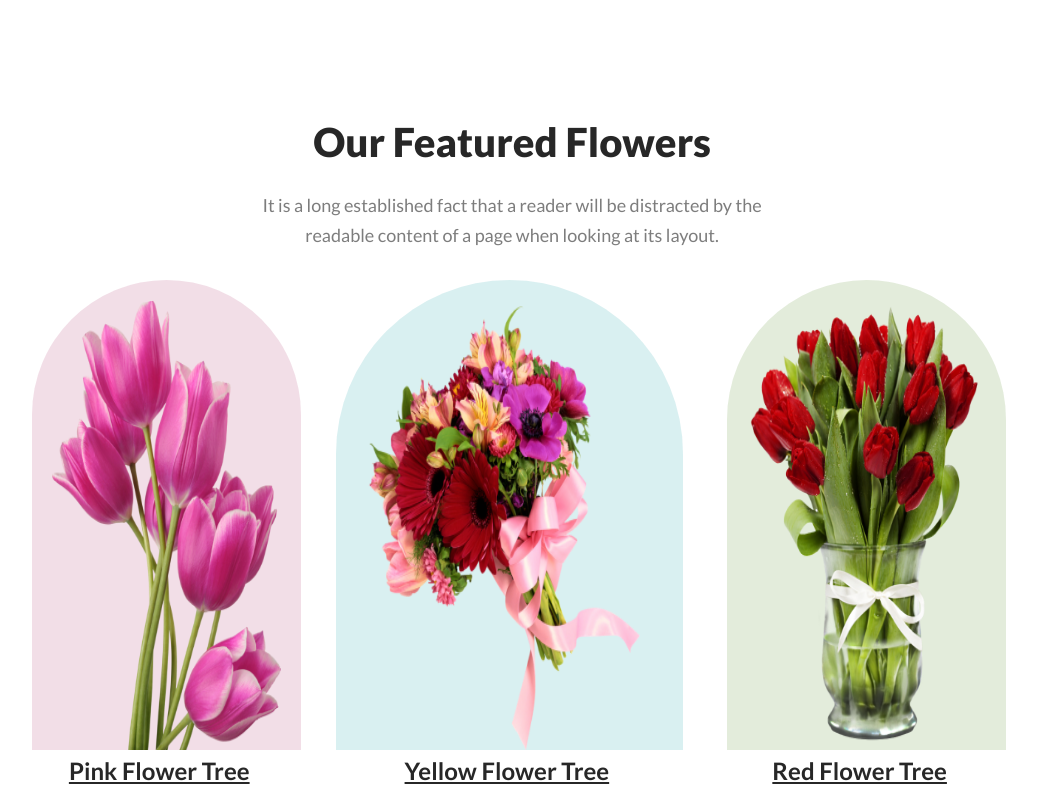
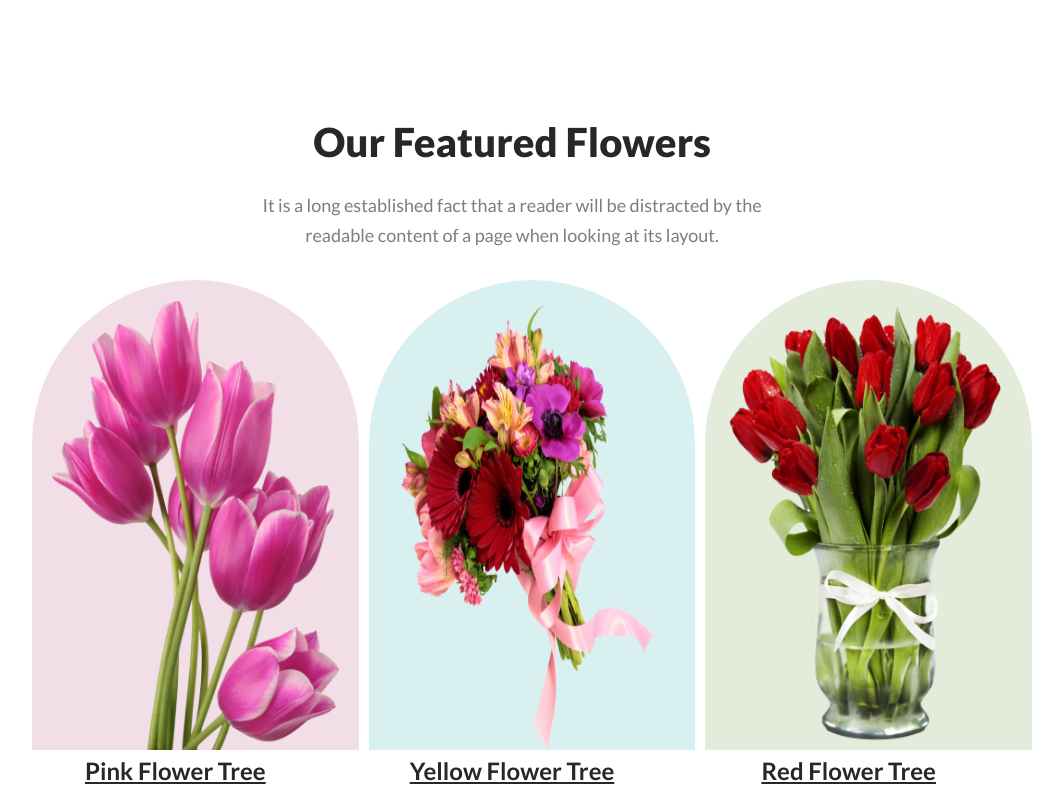
Before and after one commit to shakhawat-ullah/flower-shop, a plain HTML site: page index.html in a window 1280 px wide. Shown: the part 664-1455 px from the top of the page, without its empty margins (128-1191 px from the left). Drawn offline with Linux system fonts and the light colour scheme.

Commit message:
responsive done

```diff
--- a/styles/style.css
+++ b/styles/style.css
@@ -106,10 +106,14 @@ header {
     margin-top: 30px;
 }
 
+.flowers .flower {
+    width: 100%;
+}
+
 
 
 .flowers .flower img {
-    width: 90%;
+    width: 100%;
     border-radius: 300px 300px 0px 0px;
     padding: 20px 20px 0px 20px;
     height: 450px;
@@ -307,6 +311,8 @@ footer p {
         margin-top: 50px;
     }
 
+
+
     .flowers-title {
         padding: 0 30px;
     }
@@ -318,11 +324,11 @@ footer p {
 
 
 
-    .flowers .flower img {
+    /* .flowers .flower img {
         width: 95%;
         height: 450px;
 
-    }
+    } */
 
     .flower p {
         font-size: 18px;
```
